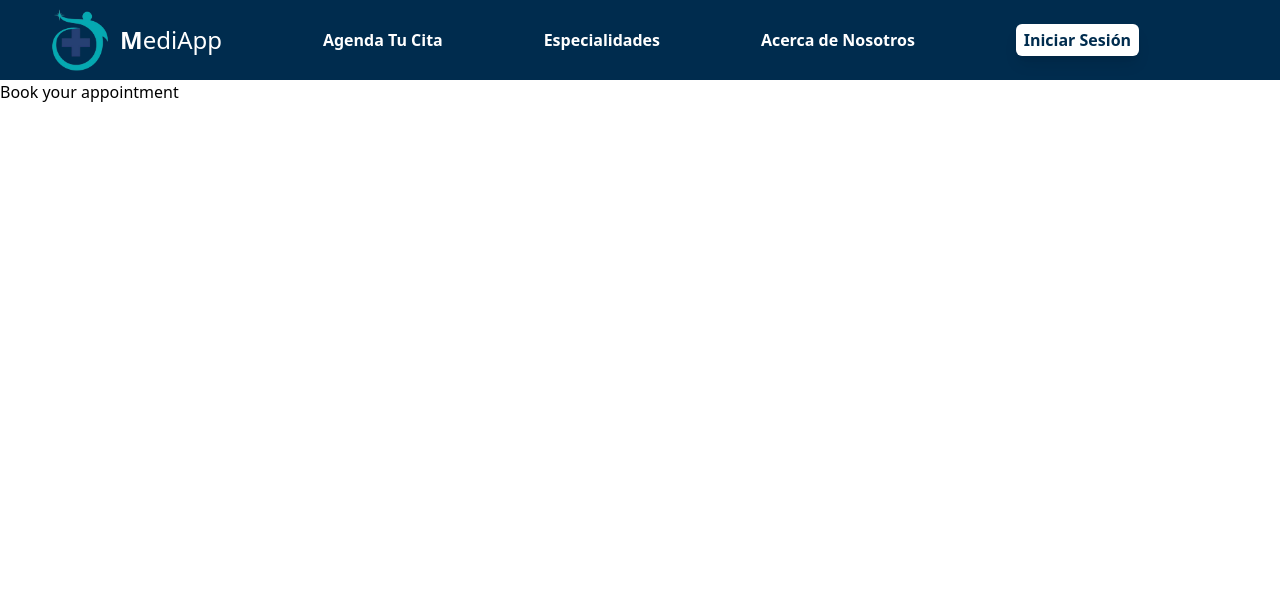
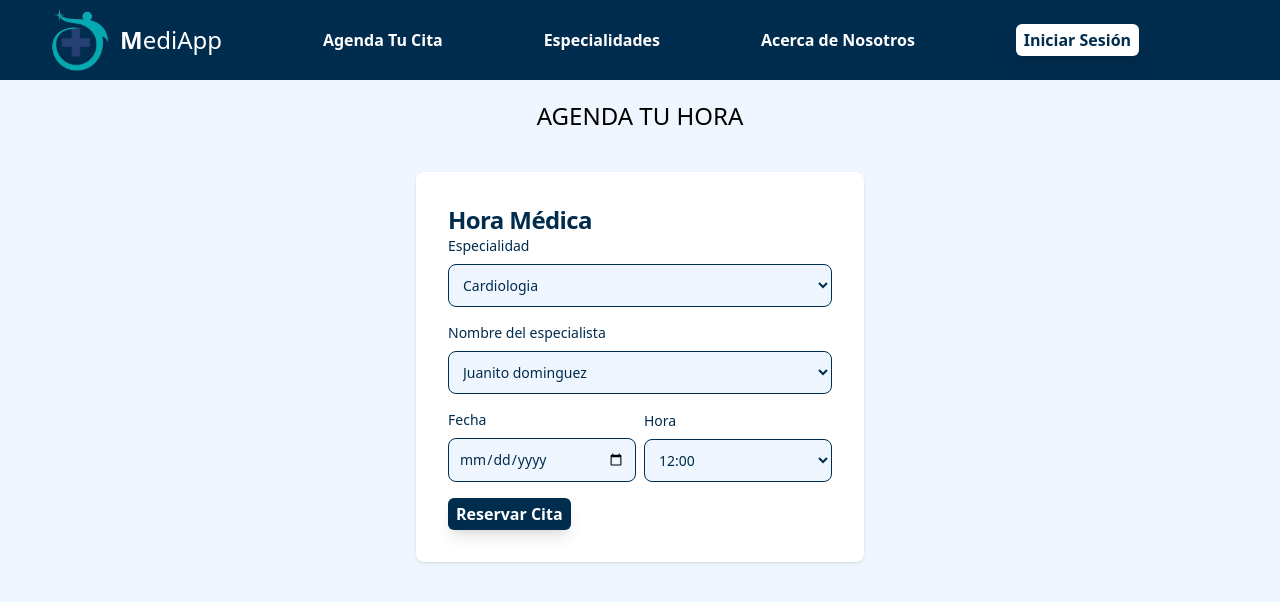
Before and after one commit to diegoparra08/medi_app, a React (Vite) app: page /book in a window 1280 px wide. Shown: the top 602 px of the page. Built offline with nearby package versions, Linux system fonts and the light colour scheme.

Commit message:
form agenda tu cita

```diff
--- a/src/components/Forms/BookAppForm/BookAppForm.jsx
+++ b/src/components/Forms/BookAppForm/BookAppForm.jsx
@@ -1,7 +1,54 @@
+import { ButtonTwo } from "../../Buttons/Buttons"
+
 export const BookAppForm = () => {
     return(
-        <div>
-            <h1>Book your appointment</h1>
+        <div className="min-h-screen bg-blue-50 flex flex-col gap-5">
+            <h2 className="py-5 text-2xl text-center">AGENDA TU HORA</h2>
+            <div className="flex justify-center">
+                <div className="w-full bg-white rounded-lg shadow md:mt-0 sm:max-w-md xl:p-0">
+                    <div className="p-6 space-y-2 md:space-y-0 sm:p-8">
+                        <h2 className="text-xl font-bold leading-tight tracking-tight text-customBlue5 md:text-2xl">
+                                    Hora Médica
+                        </h2>
+                        <form className="space-y-4" action="#">
+                            <div>
+                                <label htmlFor="email" className="block mb-2 text-sm font-medium text-customBlue5">Especialidad</label>
+
+                                <select type="email" name="email" id="email" className="bg-blue-50 border border-customBlue5 text-customBlue5 sm:text-sm rounded-lg focus:ring-primary-600 focus:border-primary-600 block w-full p-2.5" placeholder="name@company.com" required="" >
+
+                                <option value="">Cardiologia</option>
+
+                                </select>
+                            </div>
+                            <div>
+                                <label htmlFor="password" className="block mb-2 text-sm font-medium text-customBlue5">Nombre del especialista</label>
+                                <select type="email" name="email" id="email" className="bg-blue-50 border border-customBlue5 text-customBlue5 sm:text-sm rounded-lg focus:ring-primary-600 focus:border-primary-600 block w-full p-2.5" placeholder="name@company.com" required="" >
+
+                                    <option value="">Juanito dominguez</option>
+                                </select>
+                            </div>
+                            <div className="grid grid-cols-2 items-center gap-2 w-full">
+                                <div>
+                                    <label htmlFor="birthday" className="block mb-2 text-sm font-medium text-customBlue5">Fecha</label>
+                                    <input type="date" name="birthday" id="birthday" className="bg-blue-50 border border-customBlue5 text-customBlue5 sm:text-sm rounded-lg focus:ring-primary-600 focus:border-primary-600 block w-full p-2.5" required="" />
+                                </div>
+                                    <div>
+                                    <label htmlFor="email" className="block mb-2 text-sm font-medium text-customBlue5">Hora</label>
+
+                                    <select type="email" name="email" id="email" className="bg-blue-50 border border-customBlue5 text-customBlue5 sm:text-sm rounded-lg focus:ring-primary-600 focus:border-primary-600 block w-full p-2.5" placeholder="name@company.com" required="" >
+
+                                    <option value="">12:00</option>
+
+                                    </select>
+                                    </div>
+                            </div>
+                                <div className="flex flex-row w-full space-x-2">
+                                    <ButtonTwo label={'Reservar Cita'} />
+                                </div>
+                        </form>
+                    </div>
+                </div>
+            </div>
         </div>
     )
 }
--- a/src/components/Nav/Nav.jsx
+++ b/src/components/Nav/Nav.jsx
@@ -29,7 +29,7 @@ export const Nav = () => {
     return (
         <div>
             <nav className="bg-customBlue5 px-5 md:px-10 flex justify-between items-center md:justify-evenly flex-wrap relative">
-                <div className="flex items-center">
+                <div className="flex items-center cursor-pointer">
                 <img src={logo} alt="logo Med center" className="w-20 h-20" onClick={handleHomeClick} />
                 <h1 className="text-white text-2xl"><strong>M</strong>ediApp</h1>
                 </div>
```
